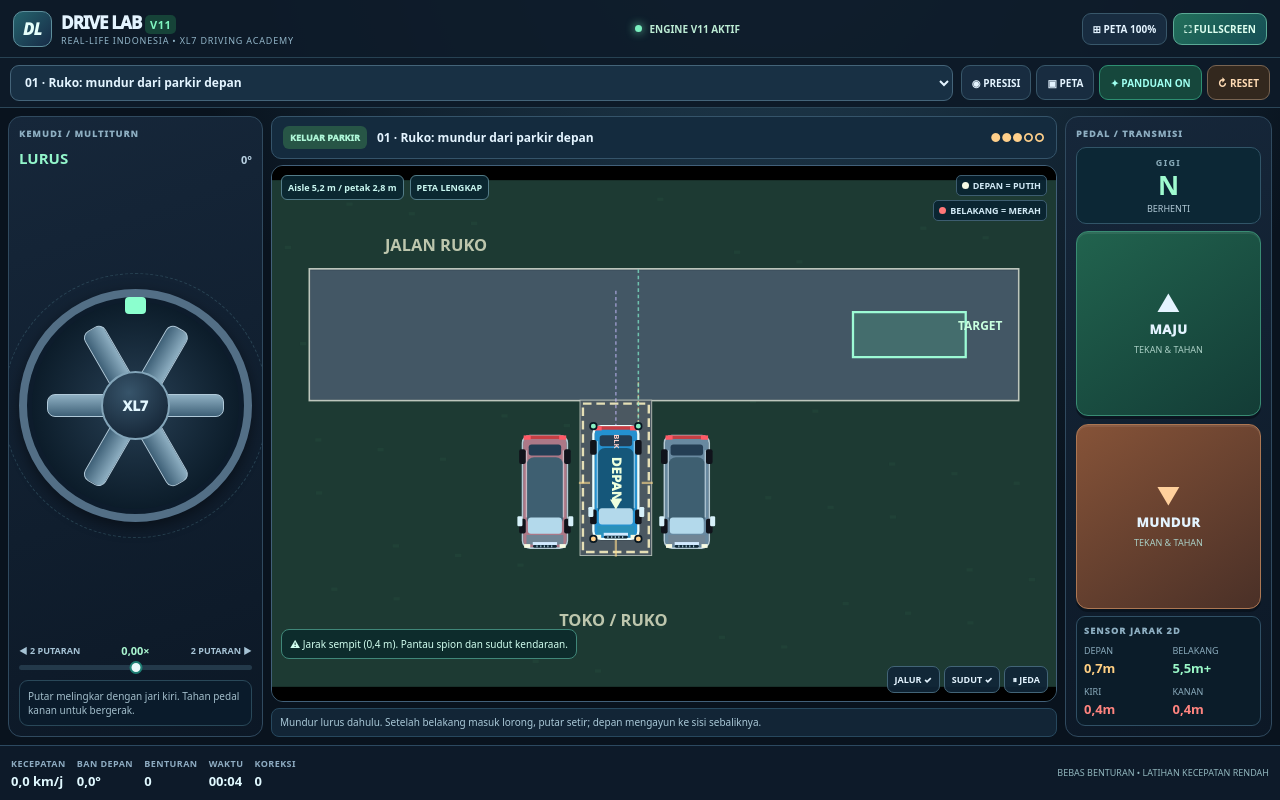
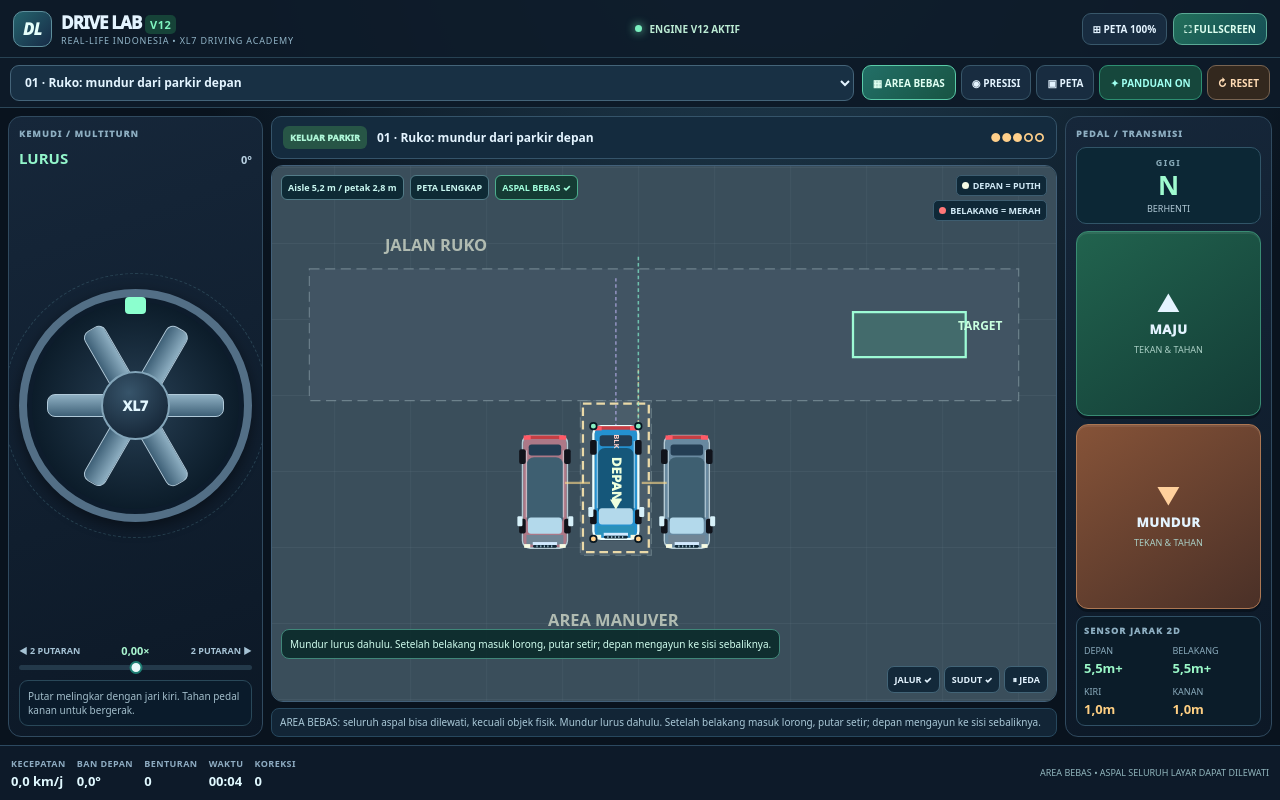
Before and after one commit to chlst13/drive-lab-xl7, a plain HTML site: page index.html in a window 1280 px wide. Drawn offline with Linux system fonts and the light colour scheme.

Commit message:
Release V12 Full Road as GitHub Pages homepage: all asphalt drivable by default

```diff
--- a/index.html
+++ b/index.html
@@ -5,19 +5,20 @@
 <meta name="viewport" content="width=device-width,initial-scale=1,maximum-scale=1,viewport-fit=cover,user-scalable=no">
 <meta name="theme-color" content="#09111a">
 <meta name="description" content="Drive Lab V11 — simulasi mengemudi, keluar parkir dan gang sempit Indonesia.">
-<title>Drive Lab V11 — Real-Life Indonesia Driving Simulator</title>
-<link rel="stylesheet" href="./v11/style.css?v=11">
+<title>Drive Lab V12 — Full Road Indonesia Driving Simulator</title>
+<link rel="stylesheet" href="./v12/style.css?v=12">
 </head>
 <body>
 <div id="app">
 <header class="header">
-  <div class="brand"><span class="brandmark">DL</span><div class="brandcopy"><div class="brandline">DRIVE LAB <strong>V11</strong></div><div class="branddesc">REAL-LIFE INDONESIA • XL7 DRIVING ACADEMY</div></div></div>
+  <div class="brand"><span class="brandmark">DL</span><div class="brandcopy"><div class="brandline">DRIVE LAB <strong>V12</strong></div><div class="branddesc">REAL-LIFE INDONESIA • XL7 DRIVING ACADEMY</div></div></div>
   <div class="engine-chip"><i></i><span id="engineStatus">MENYIAPKAN ENGINE</span></div>
   <div class="header-actions"><button id="homeView" class="header-button" title="Kembali ke tampilan seluruh area">⊞ PETA 100%</button><button id="fullBtn" class="header-button primary">⛶ FULLSCREEN</button></div>
 </header>
 <div class="toolbar">
   <select id="scenarioSelect" aria-label="Pilih skenario latihan"><option>Memuat skenario...</option></select>
   <div class="filters">
+    <button id="surfaceBtn" class="chip-button active" title="Ubah permukaan bebas atau batas lintasan" aria-pressed="true">▦ AREA BEBAS</button>
     <button id="modeBtn" class="chip-button" title="Kecepatan presisi atau normal">◉ PRESISI</button>
     <button id="cameraBtn" class="chip-button" title="Tukar tampilan kamera">▣ PETA</button>
     <button id="assistBtn" class="chip-button active" title="Aktifkan panduan" aria-pressed="true">✦ PANDUAN ON</button>
@@ -42,7 +43,7 @@
     <div class="missionline"><div><span class="mission-type" id="categoryLabel">LATIHAN</span><strong id="missionName">Menyiapkan...</strong></div><div class="difficulty" id="difficultyLabel">●●●○○</div></div>
     <div class="viewport">
       <canvas id="sceneCanvas" aria-label="Peta dua dimensi kendaraan dan lingkungan"></canvas>
-      <div class="scene-badge"><span id="widthInfo">JALAN —</span><span id="viewLabel">PETA LENGKAP</span></div>
+      <div class="scene-badge"><span id="widthInfo">JALAN —</span><span id="viewLabel">PETA LENGKAP</span><span id="driveInfo">ASPAL BEBAS ✓</span></div>
       <div class="sense-legend"><span><i class="front-dot"></i>DEPAN = PUTIH</span><span><i class="back-dot"></i>BELAKANG = MERAH</span></div>
       <div class="mission-message" id="coachMessage">Awasi sudut depan dan belakang mobil.</div>
       <div class="viewport-tools"><button id="lineBtn">JALUR ✓</button><button id="cornerBtn">SUDUT ✓</button><button id="pauseBtn">⏸ JEDA</button></div>
@@ -72,11 +73,11 @@
  <div class="stat"><small>BENTURAN</small><strong id="collisions">0</strong></div>
  <div class="stat"><small>WAKTU</small><strong id="timer">00:00</strong></div>
  <div class="stat"><small>KOREKSI</small><strong id="changes">0</strong></div>
- <div class="sim-status" id="statusText">SIMULASI 2D — LATIHAN KECEPATAN RENDAH, BUKAN PENGGANTI PRAKTIK NYATA</div>
+ <div class="sim-status" id="statusText">SIMULASI 2D • AREA BEBAS = PERMUKAAN LUAS DAPAT DILEWATI • RINTANGAN TETAP SOLID</div>
 </footer>
 <div id="rotateNotice" class="rotate-notice"><div class="rotate-icon">▱ ↻</div><strong>Putar perangkat ke landscape</strong><p>Kontrol setir dan pedal dirancang untuk dua jari pada layar horizontal.</p></div>
 </div>
-<script src="./v11/levels.js?v=11"></script>
-<script src="./v11/engine.js?v=11"></script>
+<script src="./v12/levels.js?v=12"></script>
+<script src="./v12/engine.js?v=12"></script>
 </body>
 </html>
```
